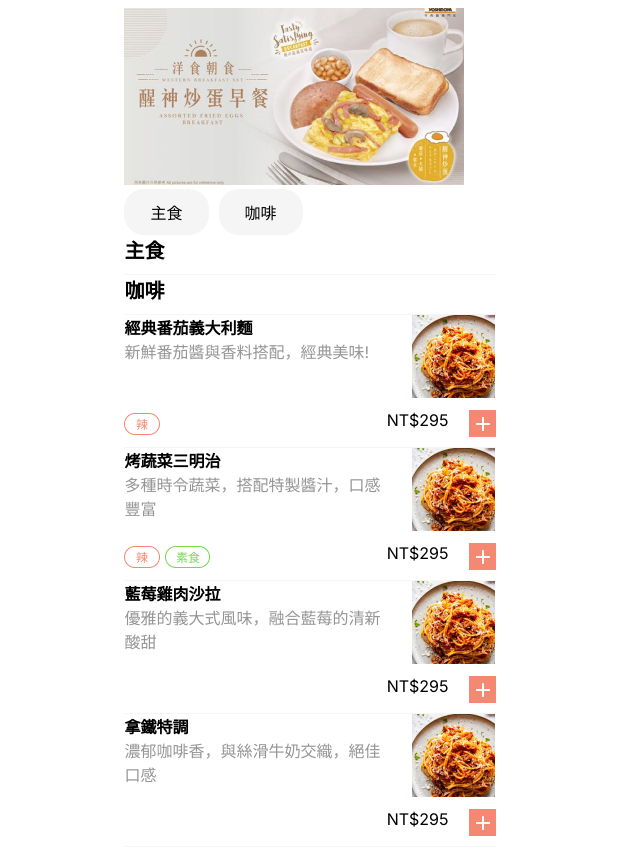
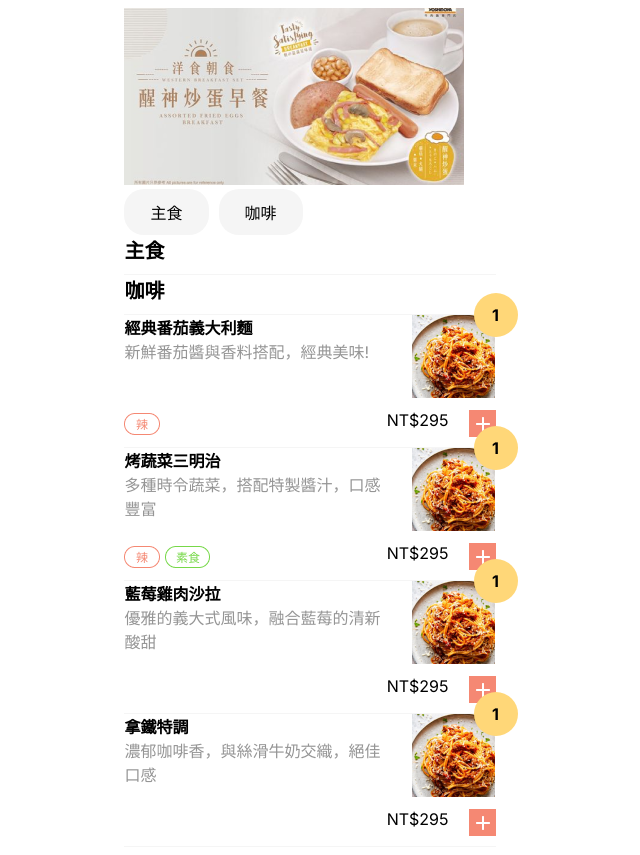
Before and after one commit to zobyyy/RapidDining, a Next.js app in the folder frontend/: page /Booking/Menu in a window 1280 px wide. Shown: the whole page, without its empty margins (330-970 px from the left). Built offline with nearby package versions, Linux system fonts and the light colour scheme; a web font is replaced by a local one.

Commit message:
fix:deploy error

```diff
--- a/frontend/src/pages/Booking/Menu.js
+++ b/frontend/src/pages/Booking/Menu.js
@@ -80,7 +80,7 @@ const Menu = () => {
         ))}
 
         {mockData.data.menu.map((productChosen, index) => (
-          <ProductColumn productChosen={productChosen} />
+          <ProductColumn productChosen={productChosen} key={index} />
         ))}
       </>
     )
--- a/frontend/src/pages/Booking/ProductColumn.js
+++ b/frontend/src/pages/Booking/ProductColumn.js
@@ -5,8 +5,10 @@ import { useRouter } from 'next/router'
 
 const ProductColumn = ({ productChosen }) => {
   const router = useRouter()
-  const [isChosen, setIsChosen] = useState(false)
-
+  const [isChosen, setIsChosen] = useState(true)
+  if (productChosen === undefined) {
+    return
+  }
   return (
     <div className={styles.productCol}>
       <div style={{ width: '100%', display: 'flex', flexDirection: 'row' }}>
@@ -19,7 +21,6 @@ const ProductColumn = ({ productChosen }) => {
             width: '30%',
             display: 'flex',
             flexDirection: 'row',
-
             justifyContent: 'flex-end',
             alignItems: 'center'
           }}
@@ -44,7 +45,6 @@ const ProductColumn = ({ productChosen }) => {
             gap: '5px'
           }}
         >
-          {/* 判斷API取得的資料 vegan和spicy為true or false */}
           {productChosen.spicy && (
             <Image src='/辣.png' width={36} height={22} />
           )}
```
Also changed, not shown: frontend/src/pages/Booking/BookingInfoInput.js (+3 -8 lines), frontend/src/pages/Booking/OrderPosition.js (+1 -10 lines).
